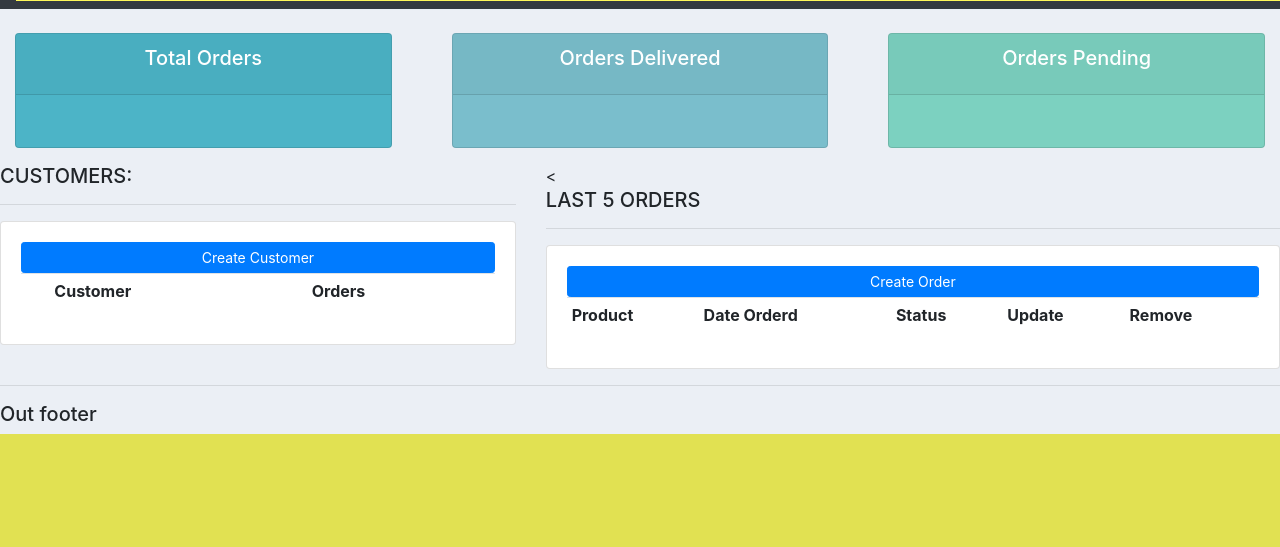
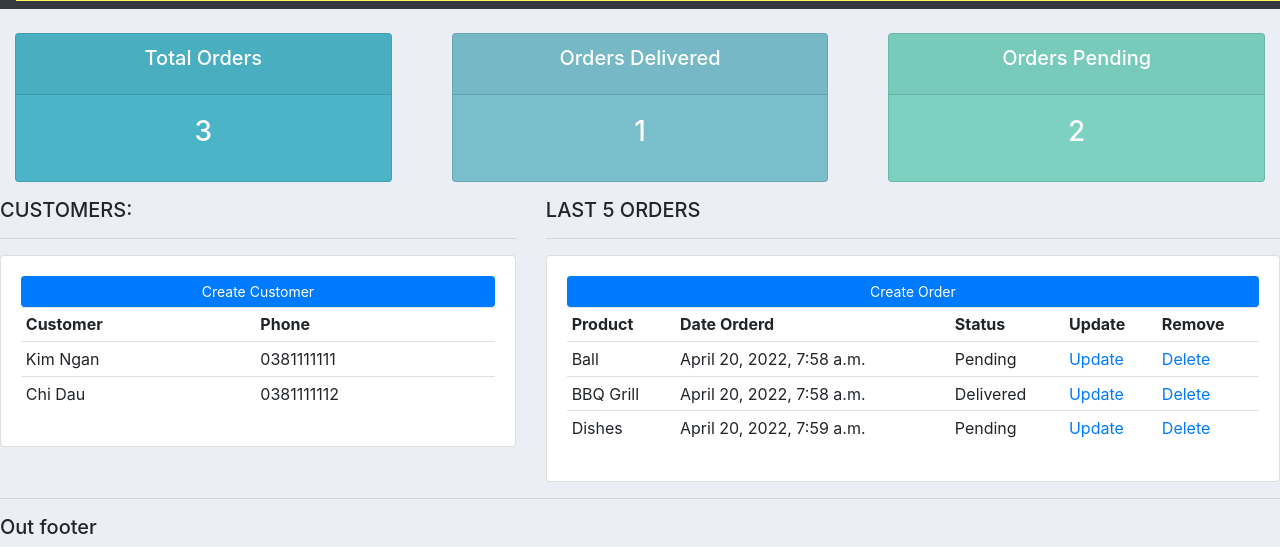
Before and after one commit to ntkngan1185/Midterm_Django_CRM, a Django app: page / in a window 1280 px wide; the page is wider, and only the part inside the window is pictured. Shown: the part 1507-2054 px from the top of that part. Before the commit the page ends 1941 px from the top of that part, so only its background shows below. Run offline with Django 4.2, Linux system fonts and the light colour scheme; data comes from the database, SQL or seed files in the repository; both versions use the stored data as it was after the commit; lists and menus that the app fills with data are empty; some libraries are stand-ins or nearby versions.

Commit message:
dashboard load data

```diff
--- a/accounts/admin.py
+++ b/accounts/admin.py
@@ -5,4 +5,5 @@ from django.contrib import admin
 from .models import * #để table vừa tạo có thể hiện trên panel admin thì cần đăng ký chúng tại đây
 admin.site.register(Customer)
 admin.site.register(Product)
+admin.site.register(Tag)
 admin.site.register(Order)
--- a/accounts/models.py
+++ b/accounts/models.py
@@ -11,6 +11,12 @@ class Customer(models.Model): # để thêm customer vào db thì cần cha
 	def __str__(self):  #hiện tên của object customer trên admin panel
 		return self.name
 
+class Tag(models.Model):
+	name = models.CharField(max_length=200, null=True) #cho phep gia tri null
+
+	def __str__(self):  #hiện tên của object customer trên admin panel
+		return self.name
+
 class Product(models.Model):
 	CATEGORY = (
 			('Indoor','Indoor'),
@@ -19,8 +25,13 @@ class Product(models.Model):
 	name= models.CharField(max_length=200, null=True)
 	price = models.FloatField(null=True)
 	category = models.CharField(max_length=200, null=True, choices=CATEGORY) #category xac dinh gia tri dua vao CATEGORY, like a dropdown menu
-	discription = models.CharField(max_length=200, null=True)
+	discription = models.CharField(max_length=200, null=True, blank=True)
 	date_created = models.DateTimeField(auto_now_add = True,null=True)
+	tags = models.ManyToManyField(Tag)
+
+	def __str__(self):  #hiện tên của object customer trên admin panel
+		return self.name
+
 
 class Order(models.Model):
 	STATUS = (
@@ -28,7 +39,9 @@ class Order(models.Model):
 			('Out for delivery','Out for delivery'),
 			('Delivered','Delivered'),
 			)
-	#customer =
-	#product =
+	customer = models.ForeignKey(Customer, null=True, on_delete = models.SET_NULL)  # set khóa ngoại trỏ tới bảng Customer
+																# on_delete: khi xóa 1 customer trong bảng cus nhưng có
+																			#khóa ngoại tới bảng order, thì giá trị cus trong order = null
+	product = models.ForeignKey(Product, null=True, on_delete = models.SET_NULL)
 	date_created = models.DateTimeField(auto_now_add = True,null=True)
 	status = models.CharField(max_length=200, null=True, choices=STATUS)
--- a/accounts/templates/accounts/dashboard.html
+++ b/accounts/templates/accounts/dashboard.html
@@ -13,16 +13,23 @@
 			<a class="btn btn-primary  btn-sm btn-block" href="">Create Customer</a>
 			<table class="table table-sm">
 				<tr>
-					<th></th>
 					<th>Customer</th>
-					<th>Orders</th>
+					<th>Phone</th>
+
+					{% for customer in customers %}
+						<tr>
+							<td> {{customer.name}} </td>
+							<td> {{customer.phone}} </td>
+
+						</tr>
+					{% endfor %}
 				</tr>
 
 			</table>
 		</div>
 	</div>
 
-	<div class="col-md-7"> < <!-- 7/12 col -->
+	<div class="col-md-7">  <!-- 7/12 col -->
 		<h5>LAST 5 ORDERS</h5>
 		<hr>
 		<div class="card card-body">
@@ -34,6 +41,18 @@
 					<th>Status</th>
 					<th>Update</th>
 					<th>Remove</th>
+
+					{% for order in orders %}
+						<tr>
+							<td> {{order.product}} </td>
+							<td> {{order.date_created}} </td>
+							<td> {{order.status}} </td>
+							<td> <a href="">Update</a> </td>
+							<td> <a href="">Delete</a> </td>
+
+						</tr>
+					{% endfor %}
+
 				</tr>
 
 			</table>
--- a/accounts/templates/accounts/status.html
+++ b/accounts/templates/accounts/status.html
@@ -8,7 +8,7 @@
 			  		<h5 class="card-title">Total Orders</h5>
 			  	</div>
 			  	<div class="card-body">
-			    	<h3 class="card-title"></h3>
+			    	<h3 class="card-title">{{total_orders}}</h3>
 			  	</div>
 			</div>
 		</div>
@@ -21,7 +21,7 @@
 			  		<h5 class="card-title">Orders Delivered</h5>
 			  	</div>
 			  	<div class="card-body">
-			    	<h3 class="card-title"></h3>
+			    	<h3 class="card-title">{{delivered}}</h3>
 			  	</div>
 			</div>
 		</div>
@@ -34,7 +34,7 @@
 			  		<h5 class="card-title">Orders Pending</h5>
 			  	</div>
 			  	<div class="card-body">
-			    	<h3 class="card-title"></h3>
+			    	<h3 class="card-title">{{pending}}</h3>
 			  	</div>
 			</div>
 		</div>
--- a/accounts/views.py
+++ b/accounts/views.py
@@ -1,12 +1,25 @@
 from django.shortcuts import render
 from django.http import HttpResponse
 # Create your views here.
+from .models import *
+
 
 def home(request):
-	return render(request,'accounts/dashboard.html') #render tới vị trí file dashboard.html
+	orders = Order.objects.all()
+	customers = Customer.objects.all()
+
+	total_customers = customers.count()
+	total_orders = orders.count()
+	delivered = orders.filter(status='Delivered').count()
+	pending = orders.filter(status ='Pending').count()
+
+	context = {'orders':orders,'customers':customers, 'total_customers':total_customers,
+				'total_orders':total_orders,'delivered':delivered, 'pending':pending }
+	return render(request,'accounts/dashboard.html',context) #render tới vị trí file dashboard.html
 
 def products(request):
-	return render(request,'accounts/products.html')
+	products = Product.objects.all() #truyen tham so dau vao
+	return render(request,'accounts/products.html',{'products':products})
 
 def customer(request):
 	return render(request,'accounts/customer.html')
```
Also changed, not shown: accounts/templates/accounts/products.html (+10 -0 lines), accounts/migrations/0003_order_customer_order_product.py (added), accounts/migrations/0004_tag_order_tags.py (added), accounts/migrations/0005_remove_order_tags_product_tags.py (added), db.sqlite3.
